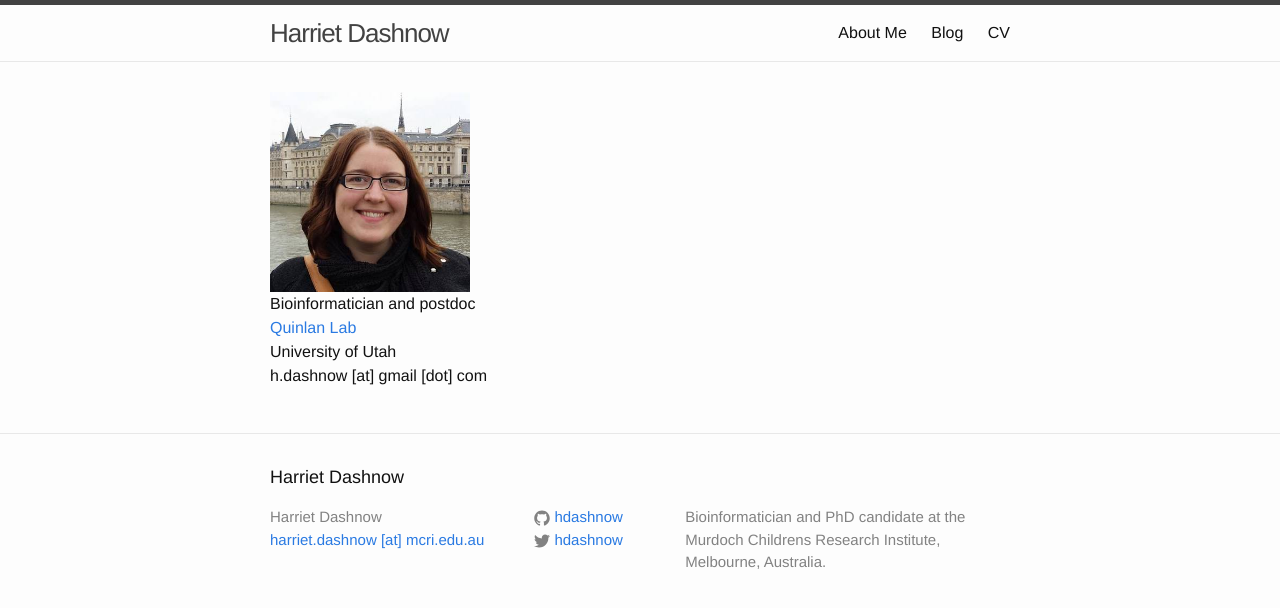
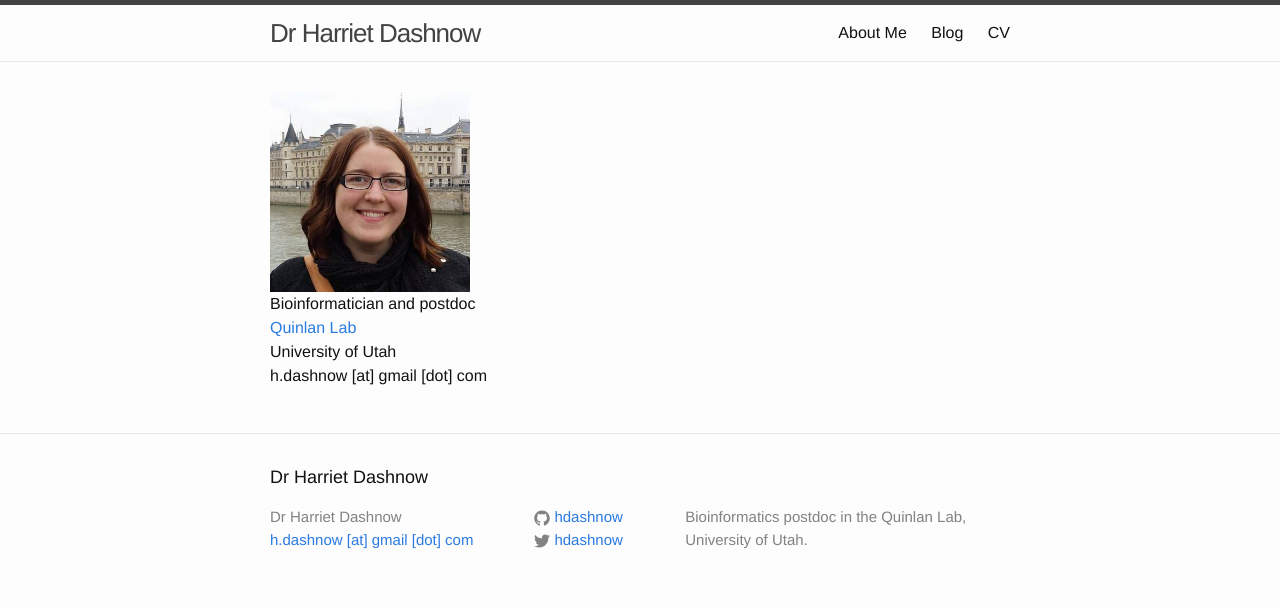
Before and after one commit to hdashnow/hdashnow.github.io, a Jekyll site: the page built from index.html, in a window 1280 px wide. Shown: the top 608 px of the page. Built offline with Jekyll 4.4.1, drawn with Linux system fonts in a browser that asks for light colours.

Commit message:
update job and title in footer

```diff
--- a/_config.yml
+++ b/_config.yml
@@ -1,8 +1,8 @@
 # Site settings
-title: Harriet Dashnow
-email: harriet.dashnow [at] mcri.edu.au
+title: Dr Harriet Dashnow
+email: h.dashnow [at] gmail [dot] com
 description: > # this means to ignore newlines until "baseurl:"
-    Bioinformatician and PhD candidate at the Murdoch Childrens Research Institute, Melbourne, Australia.
+    Bioinformatics postdoc in the Quinlan Lab, University of Utah.
 baseurl: "" # the subpath of your site, e.g. /blog/
 url: "http://harrietdashnow.com/" # the base hostname & protocol for your site
 twitter_username: hdashnow
```
